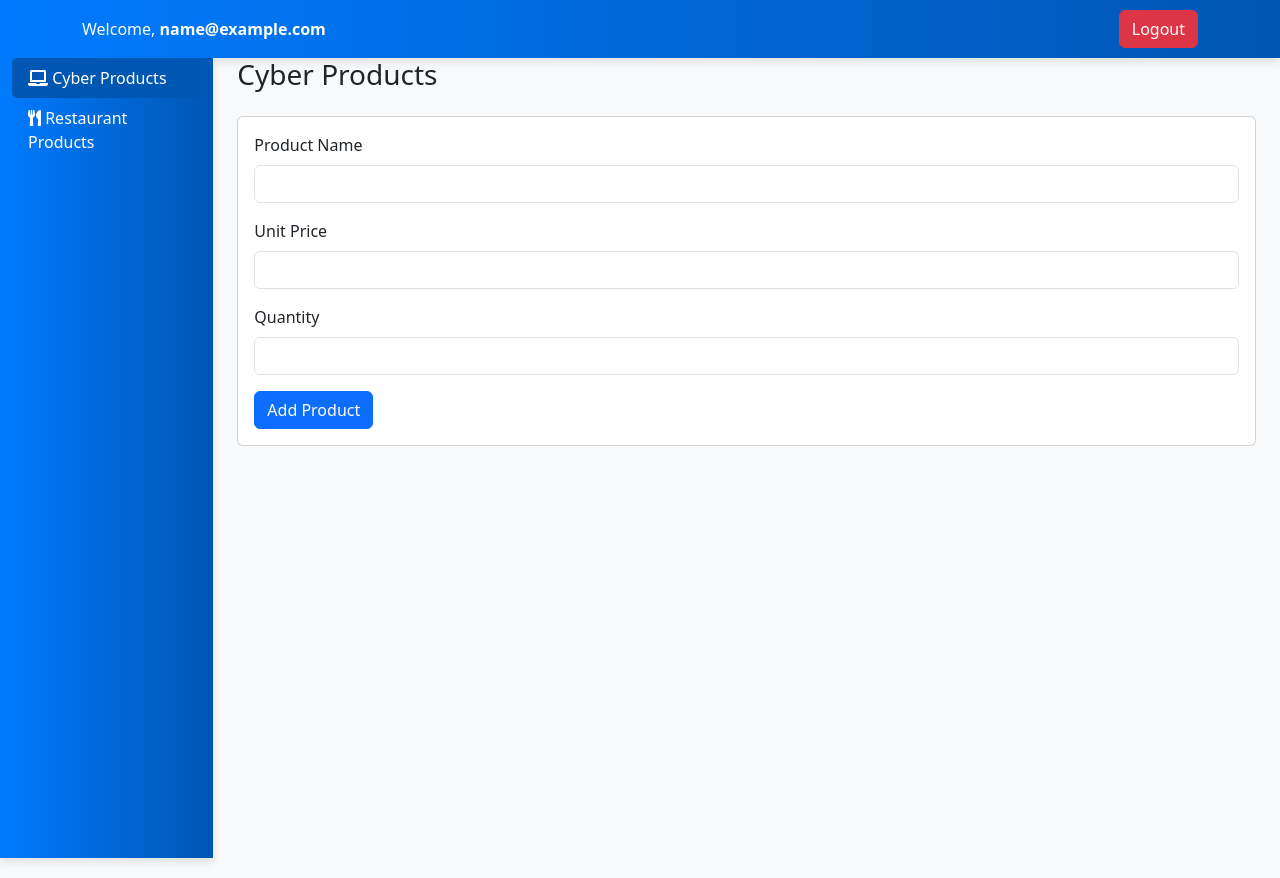
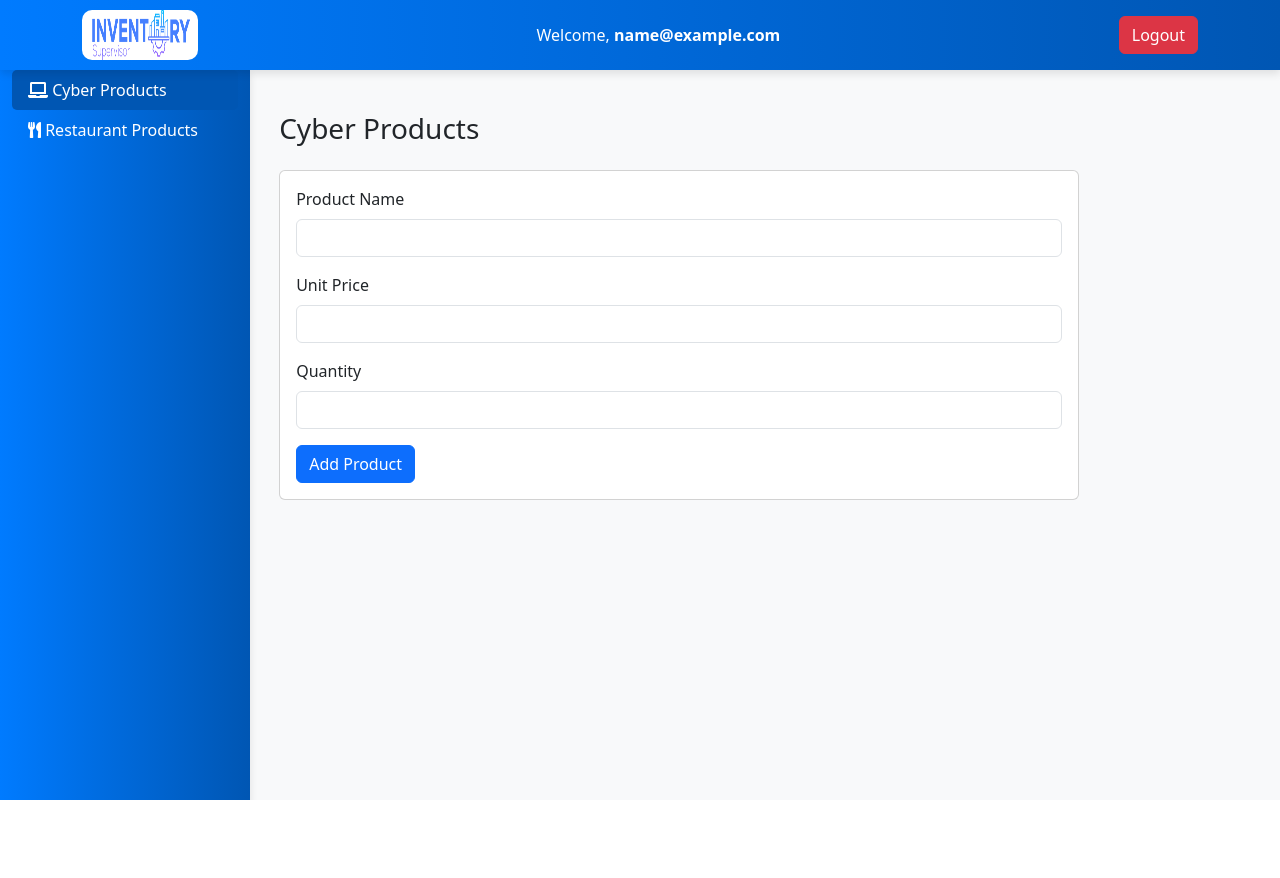
Before and after one commit to Codinglone/inventory-supervisor, a PHP site: page /accountant/index.php in a window 1280 px wide. After the commit the page ends 800 px from the top, so only its background shows below. Run offline with PHP 8.4, Linux system fonts and the light colour scheme; the visitor is signed in with stand-in values (Sample User, id 1).

Commit message:
Finalized Dashboard UI

```diff
--- a/accountant/index.php
+++ b/accountant/index.php
@@ -15,34 +15,55 @@ if(is_null($logged_user)){
   <link rel="stylesheet" href="https://cdnjs.cloudflare.com/ajax/libs/font-awesome/5.15.3/css/all.min.css">
   <style>
   body {
+  padding-top: 56px;
+  padding-left: 250px;
   background-color: #f8f9fa;
-      margin: 0; /* Remove default margin */
 }
+
 .top-bar {
   background: linear-gradient(to right, #007bff, #0056b3);
   color: white;
+  position: fixed;
+  top: 0;
+  left: 0;
+  width: 100%;
   padding: 10px;
   box-shadow: 0 4px 8px rgba(0, 0, 0, 0.1);
 }
+
 .sidebar {
-      height: 100vh;
   background: linear-gradient(to right, #007bff, #0056b3);
   color: white;
+  position: fixed;
+  top: 56px;
+  left: 0;
+  height: 100vh;
+  width: 250px;
   box-shadow: 0 4px 8px rgba(0, 0, 0, 0.1);
   margin-bottom: 20px;
 }
+
+main {
+  display: flex;
+  justify-content: center;
+}
+
 .content {
   padding: 20px;
   box-shadow: 0 0 10px rgba(0, 0, 0, 0.1);
   background-color: white;
 }
+
+/* Other color styles */
 .nav-link {
   color: white;
   transition: color 0.3s;
 }
+
 .nav-link:hover {
   color: white !important;
 }
+
 .nav-link.active {
   background-color: #0056b3;
   border-radius: 5px;
@@ -51,18 +72,21 @@ if(is_null($logged_user)){
 </head>
 <body>
 
-<div class="top-bar">
+<div class="top-bar" style="position: fixed;top:0;width:100%;z-index: 100;">
   <div class="container">
     <div class="d-flex justify-content-between align-items-center">
+   <div class="bg-white px-2" style="border-radius: 10px;">
+   <img src="../assets/logo.png" class="img-fluid" style="width: 100px;height:50px;" alt="">
+   </div>
     <span>Welcome, <strong><?php echo $logged_user; ?></strong></span>
-      <a href="logout.php" class="btn btn-danger">Logout</a>
+      <a href="../logout.php" class="btn btn-danger">Logout</a>
     </div>
   </div>
 </div>
 
-<div class="container-fluid">
+<div class="container-fluid" style="margin-top:56px;">
   <div class="row">
-    <nav class="col-md-2 d-none d-md-block sidebar">
+    <nav class="col-md-2 d-none d-md-block sidebar" style="position: fixed; left:0;height:100vh;overflow:hidden;margin-top:14px;">
       <div class="sidebar-sticky">
         <ul class="nav flex-column">
           <li class="nav-item">
@@ -76,12 +100,12 @@ if(is_null($logged_user)){
       </div>
     </nav>
 
-    <main role="main" class="col-md-9 ml-sm-auto col-lg-10 px-md-4">
+    <main role="main" class="col-md-9 ml-sm-auto col-lg-10 px-md-4 d-flex justify-center">
       <div class="tab-content">
         <div class="tab-pane fade show active" id="cyberProducts">
           <!-- Content for Cyber Products tab -->
           <h3 class="mb-4">Cyber Products</h3>
-          <div class="card p-3">
+          <div class="card p-3" style="width: 800px;">
             <form method="post" action="add_product.php">
               <div class="mb-3">
                 <label for="productNameCyber" class="form-label">Product Name</label>
@@ -103,7 +127,7 @@ if(is_null($logged_user)){
         <div class="tab-pane fade" id="restaurantProducts">
           <!-- Content for Restaurant Products tab -->
           <h3 class="mb-4">Restaurant Products</h3>
-          <div class="card p-3">
+          <div class="card p-3" style="width: 800px;">
             <form method="post" action="add_product.php">
               <div class="mb-3">
                 <label for="productNameRestaurant" class="form-label">Product Name</label>
```
Lines whose indentation alone changed are shown as unchanged.
